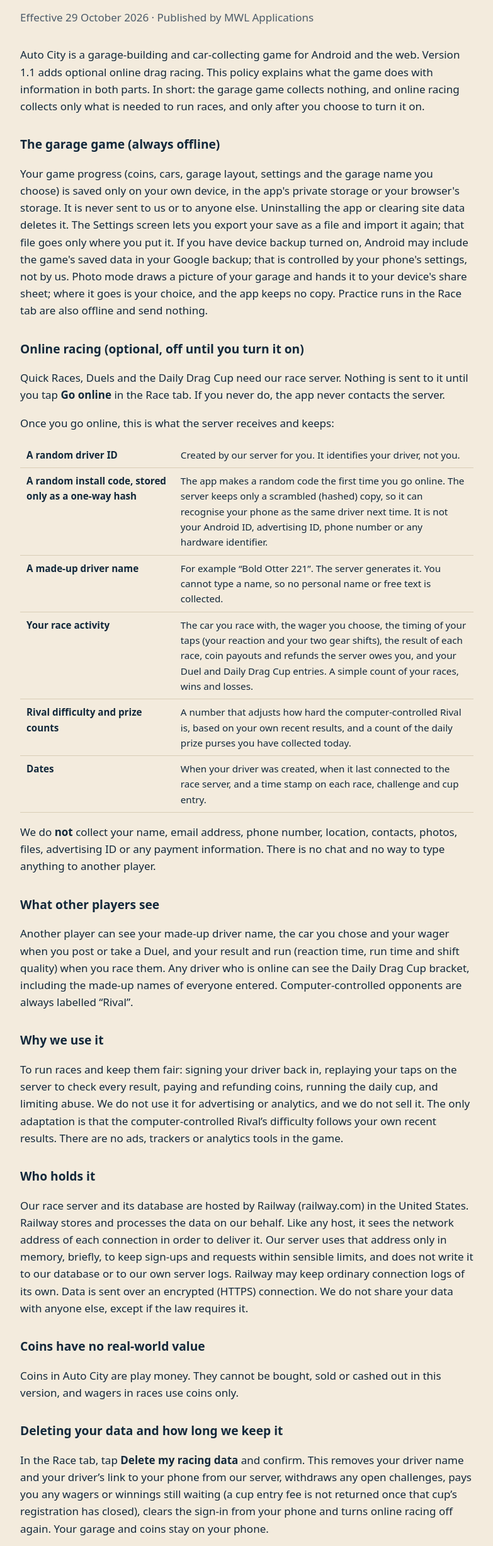
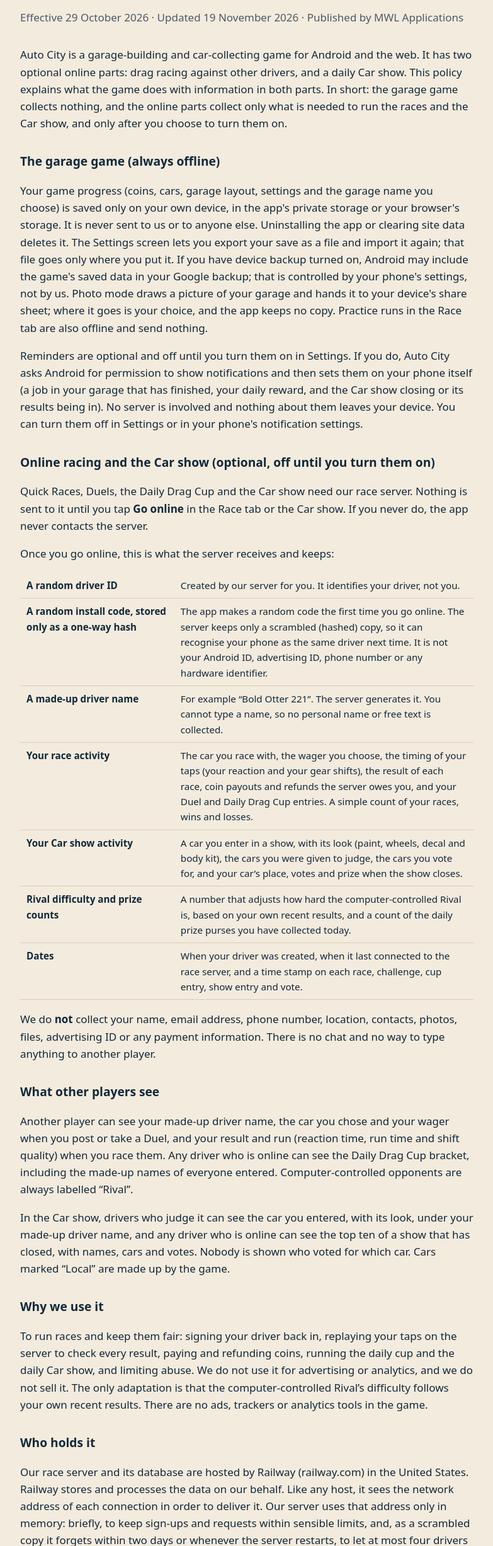
Before and after one commit to mlamplugh-max/app-policies, a plain HTML site: page auto-city/index.html in a window 1280 px wide. Shown: the part 102-2556 px from the top of the page at 63% size, without its empty margins (248-1031 px from the left). Drawn offline with Linux system fonts and the light colour scheme.

Commit message:
Add Auto City privacy policy

```diff
--- a/auto-city/index.html
+++ b/auto-city/index.html
@@ -1,6 +1,8 @@
 <!doctype html>
 <!--
-  Auto City privacy policy for version 1.1.0 (online racing). The 1.0.0 version is kept as index-1.0.0.html.
+  Auto City privacy policy, brought up to date for version 1.7.0 (the Car show). The page as it stood for 1.3.0 to 1.6.0 is kept as
+  index-1.6.0.html, the 1.0.0 version as index-1.0.0.html. The 1.7.0 sentences are checked against docs/CAR-SHOW.md and
+  docs/1.7.0-PLAY-PAPERWORK.md in the game's repository.
   Every sentence below is checked against the code in docs/1.1.0-PLAY-PAPERWORK.md (section "Policy claims and where they are true").
 -->
 <html lang="en">
@@ -22,11 +24,10 @@
 <body>
 <main>
   <h1>Auto City Privacy Policy</h1>
-  <p class="meta">Effective 29 October 2026 · Published by MWL Applications</p>
+  <p class="meta">Effective 29 October 2026 · Updated 19 November 2026 · Published by MWL Applications</p>
 
-  <p>Auto City is a garage-building and car-collecting game for Android and the web. Version 1.1 adds optional online
-  drag racing. This policy explains what the game does with information in both parts. In short: the garage game
-  collects nothing, and online racing collects only what is needed to run races, and only after you choose to turn it on.</p>
+  <p>Auto City is a garage-building and car-collecting game for Android and the web. It has two optional online parts: drag racing against other drivers, and a daily Car show. This policy explains what the game does with information in both parts. In short: the garage game
+  collects nothing, and the online parts collect only what is needed to run the races and the Car show, and only after you choose to turn them on.</p>
 
   <h2>The garage game (always offline)</h2>
   <p>Your game progress (coins, cars, garage layout, settings and the garage name you choose) is saved only on your own
@@ -36,18 +37,22 @@
   your Google backup; that is controlled by your phone's settings, not by us. Photo mode draws a picture of your garage and hands it to your device's share
   sheet; where it goes is your choice, and the app keeps no copy. Practice runs in the Race tab are also offline and
   send nothing.</p>
+  <p>Reminders are optional and off until you turn them on in Settings. If you do, Auto City asks Android for permission
+  to show notifications and then sets them on your phone itself (a job in your garage that has finished, your daily reward, and the Car show closing or its results being in). No server is involved and nothing about them leaves your device. You can turn them off in Settings or in your
+  phone's notification settings.</p>
 
-  <h2>Online racing (optional, off until you turn it on)</h2>
-  <p>Quick Races, Duels and the Daily Drag Cup need our race server. Nothing is sent to it until you tap
-  <strong>Go online</strong> in the Race tab. If you never do, the app never contacts the server.</p>
+  <h2>Online racing and the Car show (optional, off until you turn them on)</h2>
+  <p>Quick Races, Duels, the Daily Drag Cup and the Car show need our race server. Nothing is sent to it until you tap
+  <strong>Go online</strong> in the Race tab or the Car show. If you never do, the app never contacts the server.</p>
   <p>Once you go online, this is what the server receives and keeps:</p>
   <table>
     <tr><th>A random driver ID</th><td>Created by our server for you. It identifies your driver, not you.</td></tr>
     <tr><th>A random install code, stored only as a one-way hash</th><td>The app makes a random code the first time you go online. The server keeps only a scrambled (hashed) copy, so it can recognise your phone as the same driver next time. It is not your Android ID, advertising ID, phone number or any hardware identifier.</td></tr>
     <tr><th>A made-up driver name</th><td>For example &ldquo;Bold Otter 221&rdquo;. The server generates it. You cannot type a name, so no personal name or free text is collected.</td></tr>
-    <tr><th>Your race activity</th><td>The car you race with, the wager you choose, the timing of your taps (your reaction and your two gear shifts), the result of each race, coin payouts and refunds the server owes you, and your Duel and Daily Drag Cup entries. A simple count of your races, wins and losses.</td></tr>
+    <tr><th>Your race activity</th><td>The car you race with, the wager you choose, the timing of your taps (your reaction and your gear shifts), the result of each race, coin payouts and refunds the server owes you, and your Duel and Daily Drag Cup entries. A simple count of your races, wins and losses.</td></tr>
+    <tr><th>Your Car show activity</th><td>A car you enter in a show, with its look (paint, wheels, decal and body kit), the cars you were given to judge, the cars you vote for, and your car&rsquo;s place, votes and prize when the show closes.</td></tr>
     <tr><th>Rival difficulty and prize counts</th><td>A number that adjusts how hard the computer-controlled Rival is, based on your own recent results, and a count of the daily prize purses you have collected today.</td></tr>
-    <tr><th>Dates</th><td>When your driver was created, when it last connected to the race server, and a time stamp on each race, challenge and cup entry.</td></tr>
+    <tr><th>Dates</th><td>When your driver was created, when it last connected to the race server, and a time stamp on each race, challenge, cup entry, show entry and vote.</td></tr>
   </table>
   <p>We do <strong>not</strong> collect your name, email address, phone number, location, contacts, photos, files, advertising ID
   or any payment information. There is no chat and no way to type anything to another player.</p>
@@ -56,18 +61,23 @@
   <p>Another player can see your made-up driver name, the car you chose and your wager when you post or take a Duel, and
   your result and run (reaction time, run time and shift quality) when you race them. Any driver who is online can see the Daily Drag Cup
   bracket, including the made-up names of everyone entered. Computer-controlled opponents are always labelled &ldquo;Rival&rdquo;.</p>
+  <p>In the Car show, drivers who judge it can see the car you entered, with its look, under your made-up driver name, and any driver who
+  is online can see the top ten of a show that has closed, with names, cars and votes. Nobody is shown who voted for which car. Cars
+  marked &ldquo;Local&rdquo; are made up by the game.</p>
 
   <h2>Why we use it</h2>
   <p>To run races and keep them fair: signing your driver back in, replaying your taps on the server to check every
-  result, paying and refunding coins, running the daily cup, and limiting abuse. We do not use it for advertising or
+  result, paying and refunding coins, running the daily cup and the daily Car show, and limiting abuse. We do not use it for advertising or
   analytics, and we do not sell it. The only adaptation is that the computer-controlled Rival&rsquo;s difficulty follows your own recent results.
   There are no ads, trackers or analytics tools in the game.</p>
 
   <h2>Who holds it</h2>
   <p>Our race server and its database are hosted by Railway (railway.com) in the United States. Railway stores and
   processes the data on our behalf. Like any host, it sees the
-  network address of each connection in order to deliver it. Our server uses that address only in memory, briefly, to
-  keep sign-ups and requests within sensible limits, and does not write it to our database or to our own server logs. Railway may keep
+  network address of each connection in order to deliver it. Our server uses that address only in memory: briefly, to
+  keep sign-ups and requests within sensible limits, and, as a scrambled copy it forgets within two days or whenever the server
+  restarts, to let at most four drivers on one connection enter or judge each Car show. It does not write the address to our database
+  or to our own server logs. Railway may keep
   ordinary connection logs of its own. Data is sent over an encrypted (HTTPS) connection. We do not share your data with anyone else, except if the law requires it.</p>
 
   <h2>Coins have no real-world value</h2>
@@ -75,27 +85,28 @@
   races use coins only.</p>
 
   <h2 id="delete">Deleting your data and how long we keep it</h2>
-  <p>In the Race tab, tap <strong>Delete my racing data</strong> and confirm. This removes your driver name and your driver&rsquo;s link
-  to your phone from our server, withdraws any open challenges, pays you any wagers or winnings still waiting (a cup entry fee is not
+  <p>In the Race tab, tap <strong>Delete my racing and Car show data</strong> and confirm. This removes your driver name and your driver&rsquo;s link
+  to your phone from our server, withdraws any open challenges, takes your car out of a Car show that is still open and cancels your votes there, pays you any wagers or winnings still waiting (a cup entry fee is not
   returned once that cup&rsquo;s registration has closed), clears the sign-in from your phone and turns online racing off again. Your
   garage and coins stay on your phone.</p>
   <p>What remains is a record with a generic name (&ldquo;Former driver&rdquo;) and no connection to you or your device. Race results you
   took part in (the timings, the car and the time) stay attached to that record so other players&rsquo; race history still makes sense, and
   in your opponents&rsquo; messages about those races your old name is replaced by &ldquo;Former driver&rdquo;. Delivery notes about payouts are removed
-  about a month after your phone has collected them.</p>
+  about a month after your phone has collected them. In a Car show that has already closed, your car keeps its place under the name
+  &ldquo;Former driver&rdquo;. Car show entries, votes and results are deleted 30 days after each show closes.</p>
   <p>If you do not delete it yourself, we remove the link to your device and your name automatically once your driver has not connected to
   the race server for 12 months. If you uninstall the app the server cannot tell, so please delete before you uninstall; otherwise the
   record is removed after those 12 months. Records of drivers removed for abuse may be kept longer.</p>
   <p>We cannot look up a person by name or email, because we do not hold either, and driver names are public. If you cannot use the button,
-  email us the <strong>Driver ID</strong> shown under &ldquo;Your online racing data&rdquo; in the Race tab (we need the ID, not the name) and we will delete
+  email us the <strong>Driver ID</strong> shown under &ldquo;Your online data: racing and the Car show&rdquo; in the Race tab (we need the ID, not the name) and we will delete
   that driver.</p>
 
   <h2>Children</h2>
-  <p>Auto City is not directed at children under 13 and online racing is meant for people 13 and over. We do not knowingly
-  collect data from children under 13. If you believe a child has used online racing, email us and we will delete the record.</p>
+  <p>Auto City is not directed at children under 13 and online racing and the Car show are meant for people 13 and over. We do not knowingly
+  collect data from children under 13. If you believe a child has gone online in the game, email us and we will delete the record.</p>
 
   <h2>Your choices</h2>
-  <p>You can use the whole garage game without ever going online. You can delete your racing data at any time, as above.
+  <p>You can use the whole garage game without ever going online. You can delete your racing and Car show data at any time, as above.
   Depending on where you live you may have further rights over data about you; because we hold only a random ID, we can
   usually act on a request only for a driver whose ID you can give us, and we will tell you
   if we cannot.</p>
```
